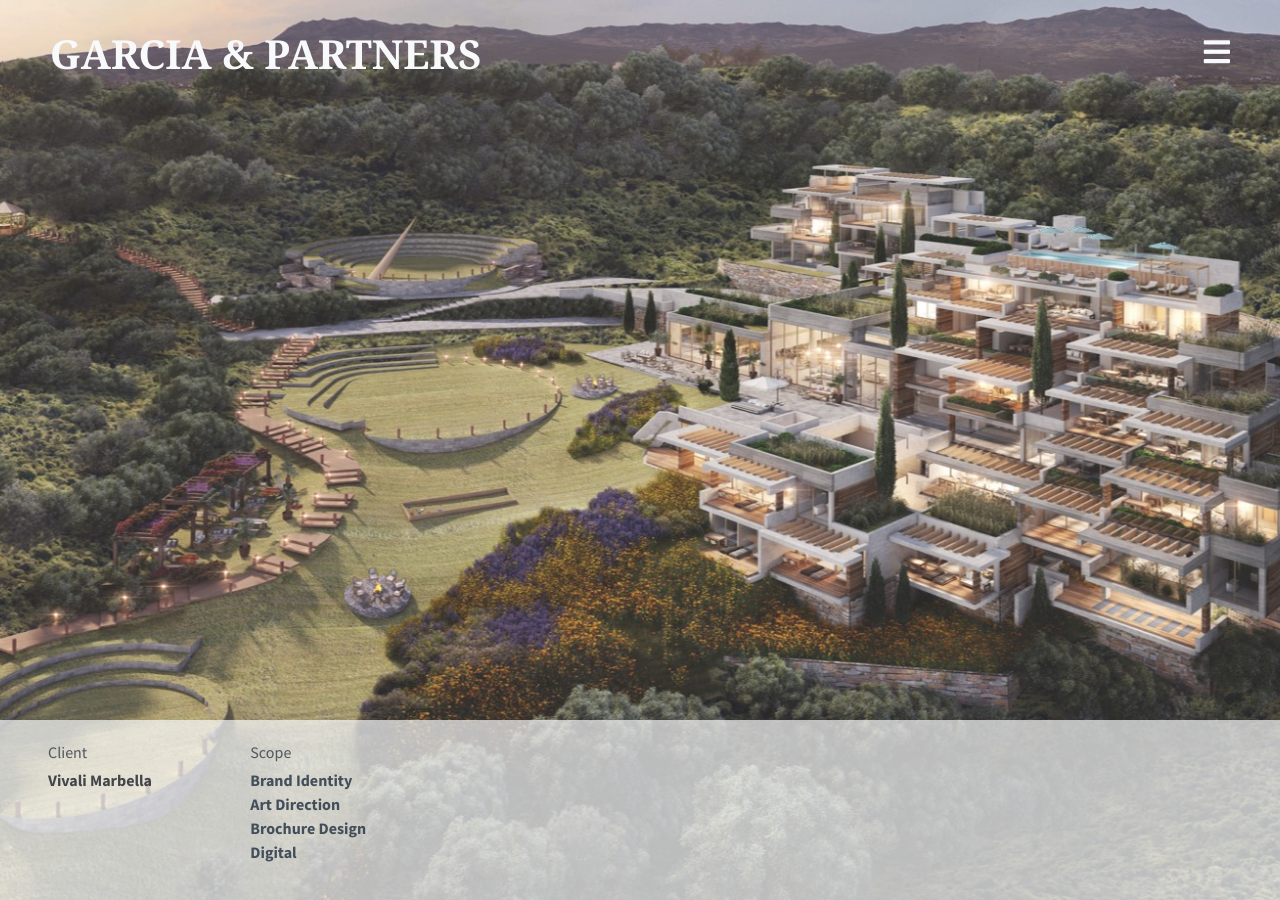
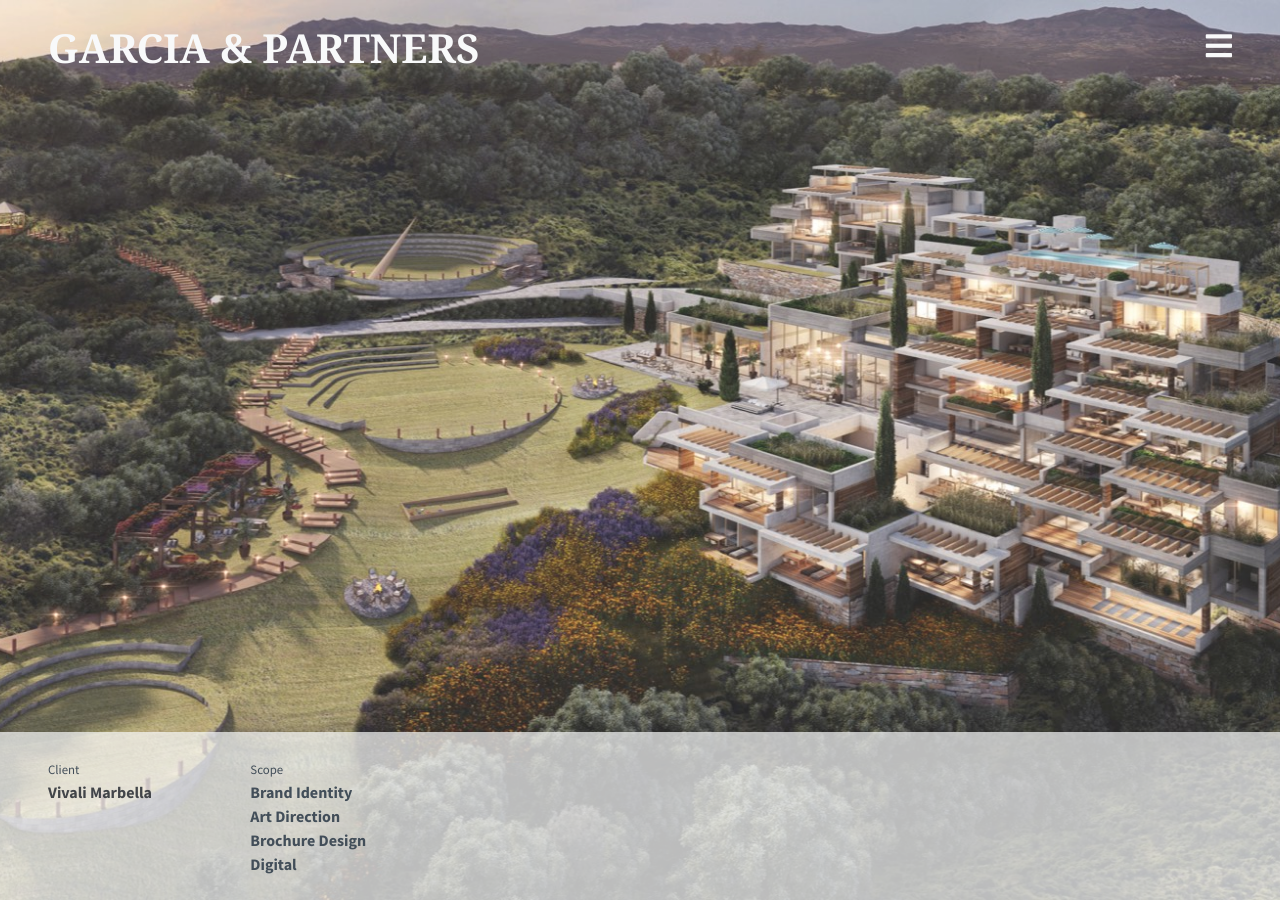
Before and after one commit to kenchi09/garciaandpartners, a Jekyll site: the page built from index.html, in a window 1280 px wide. Built offline with Jekyll 4.4.1, drawn with Linux system fonts in a browser that asks for light colours; nearby versions of some CDN libraries.

Commit message:
Improvements for spacing in mobile.

```diff
--- a/_includes/carousel.html
+++ b/_includes/carousel.html
@@ -4,15 +4,15 @@
             {% for img in site.data.main_carousel %}
                 <div class="carousel-item vh-100 {% if forloop.first %} active {% endif %}"
                 style="background-image: url('assets/img/carousel/{{ img.filename }}')">
-                    <div class="carousel-caption px-4 px-lg-5">
+                    <div class="carousel-caption px-4 px-lg-5 py-4">
                         <div class="row">
                             <div class="col-lg-2 col-md-4 col-sm-4">
-                                <p class="text-dark section-title">Client</p>
+                                <small>Client</small>
                                 <p class="text-body font-weight-bold section-content">{{ img.caption.client }}</p>
                             </div>
                             <div class="col-lg-2 col-md-4 col-sm-4">
-                                <p class="text-dark section-title">Scope</p>
-                                <ul class="list-unstyled font-weight-bold">
+                                <small>Scope</small>
+                                <ul class="list-unstyled font-weight-bold mb-0">
                                     {% for scope in img.caption.scope %}
                                         <li>{{ scope }}</li>
                                     {% endfor %}
--- a/_includes/overlay-menu.html
+++ b/_includes/overlay-menu.html
@@ -1,5 +1,5 @@
-<div class="overlay h2 text-light">
-    <div class="container-fluid px-5">
+<div class="overlay h3 text-light">
+    <div class="container-fluid px-0 px-lg-5">
         <div id="overlayCarousel" class="carousel slide carousel-fade" data-ride="carousel" data-interval="false">
             <ol class="carousel-indicators mb-4">
                 <li data-target="#overlayCarousel" data-slide-to="0" class="active"></li>
@@ -49,7 +49,7 @@
 
                 <div class="carousel-item vh-100">
                     <div class="row">
-                        <div class="col-lg-12 text-center mb-5">
+                        <div class="col-lg-12 text-center mb-3 mb-lg-5">
                             <h4 class="text-uppercase">Our Clients</h4>
                         </div>
                         {% for list in site.data.overlay_carousel.clients_list %}
--- a/assets/css/custom.css
+++ b/assets/css/custom.css
@@ -1,11 +1,39 @@
 body {
     font-family: "Source Sans Pro", "Helvetica Neue", Helvetica ,Arial, sans-serif;
+}
+
+
+
+/**
+ * Nav
+ */
+nav .site-title {
+    font-family: 'Noto Serif', serif;
+    display: inline;
+    position: absolute;
+    left: 1.5rem;
+    top: 1.5rem;
+    z-index: 998;
+}
+
+nav .button {
+    display: inline;
+    position: absolute;
+    right: 1.5rem;
+    top: 1.5rem;
+    z-index: 999;
+    font-size: 30px;
 }
 
 #btn-menu {
     color: #f8f9fa;
 }
 
+
+
+/**
+ * Main carousel
+ */
 #mainCarousel .carousel-item {
     background-repeat: no-repeat;
     background-position: center center;
@@ -17,25 +45,7 @@
     filter: opacity(0.85);
 }
 
-nav .site-title {
-    font-family: 'Noto Serif', serif;
-    display: inline;
-    position: absolute;
-    left: 50px;
-    top: 30px;
-    z-index: 998;
-}
-
-nav .button {
-    display: inline;
-    position: absolute;
-    right: 50px;
-    top: 30px;
-    z-index: 999;
-    font-size: 30px;
-}
-
-.carousel-caption {
+#mainCarousel .carousel-caption {
     left: 0;
     right: 0;
     bottom: 0;
@@ -44,10 +54,11 @@
     background-color: rgba(248, 249, 250, 0.7);
 }
 
-.carousel-caption .section-title {
-    margin-bottom: 0.25rem;
-}
 
+
+/**
+ * Overlay carousel
+ */
 .overlay {
     display: none;
     position: fixed;
@@ -59,13 +70,17 @@
     z-index: 99;
 }
 
+.overlay > .container-fluid {
+    padding-top: 10rem; /* @todo Should vary based on orientation */
+}
+
 #overlayCarousel .carousel-item {
     background-color: #111;
 }
 
-#overlayCarousel .carousel-item > .row {
+/*#overlayCarousel .carousel-item > .row {
     padding-top: 150px;
-}
+}*/
 
 #overlayCarousel .carousel-indicators > li {
     width: 12px;
@@ -81,6 +96,22 @@
     background-color: white;
 }
 
+.clients-list {
+    margin-bottom: 0;
+}
+
 .services-list li, .clients-list li {
     margin-bottom: 0.25rem;
 }
+
+
+
+@media (min-width: 992px) {
+    nav .site-title {
+        left: 3rem;
+    }
+
+    nav .button {
+        right: 3rem;
+    }
+}
```
